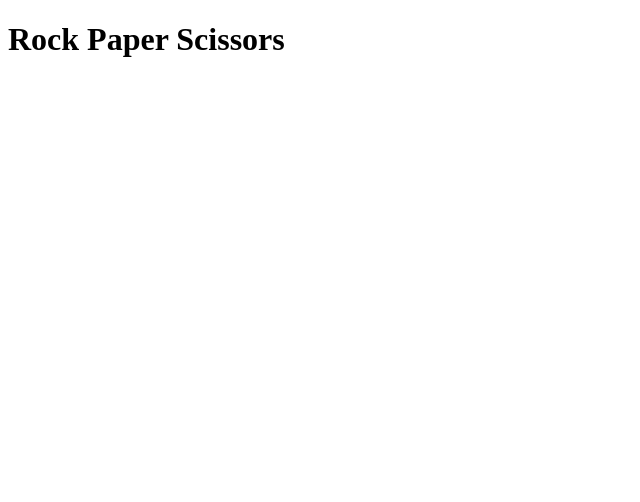
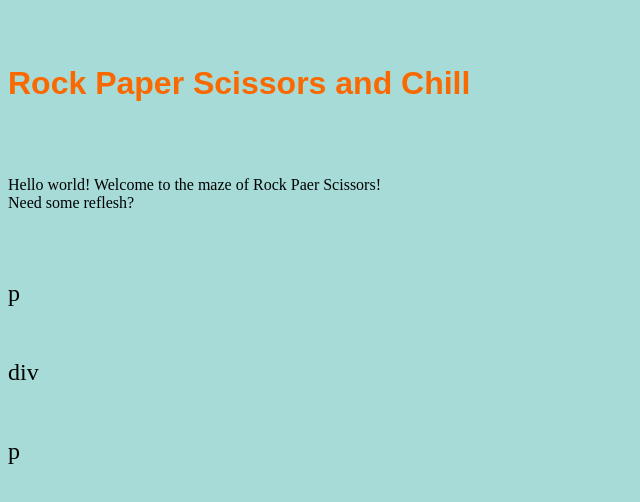
Before and after one commit to tanysaur/leapmotion-rps, a website: page public/index.html in a window 1280 px wide. Shown: the whole page, without its empty margins (0-640 px from the left). Drawn offline with nearby package versions, Linux system fonts and the light colour scheme.

Commit message:
edited index.html

```diff
--- a/public/index.html
+++ b/public/index.html
@@ -1,12 +1,37 @@
 <!DOCTYPE html>
 <html>
 <head>
+  <body><body bgcolor="A7DBD8">
   <title>RPS N Chill</title>
+  <link rel="stylesheet" tyoe="text/css" href="index.css">
   <script src="/socket.io/socket.io.js"></script>
   <script src="index.js"></script>
 </head>
-<body>
-  <h1>Rock Paper Scissors</h1>
+<br>
+<br>
+  <h1><font face = arial black><font color="FA6900">Rock Paper Scissors and Chill </font></font></h1>
+  <br>
+  <br>
+  <p>
+    Hello world! Welcome to the maze of Rock Paer Scissors!<br>
+    Need some reflesh?
+  </p>
+  <br>
+  <br>
+  <p id="count-box">
+  <font size="5"> p </font>
+</p>
+<br>
+<br>
+<div>
+  <font size="5"> div </font>
+</div>
+<br>
+<br>
+<p>
+  <font size="5"> p </font>
+</p>
+
 
 </body>
 
```
Also changed, not shown: README.md, public/index.css (added).
